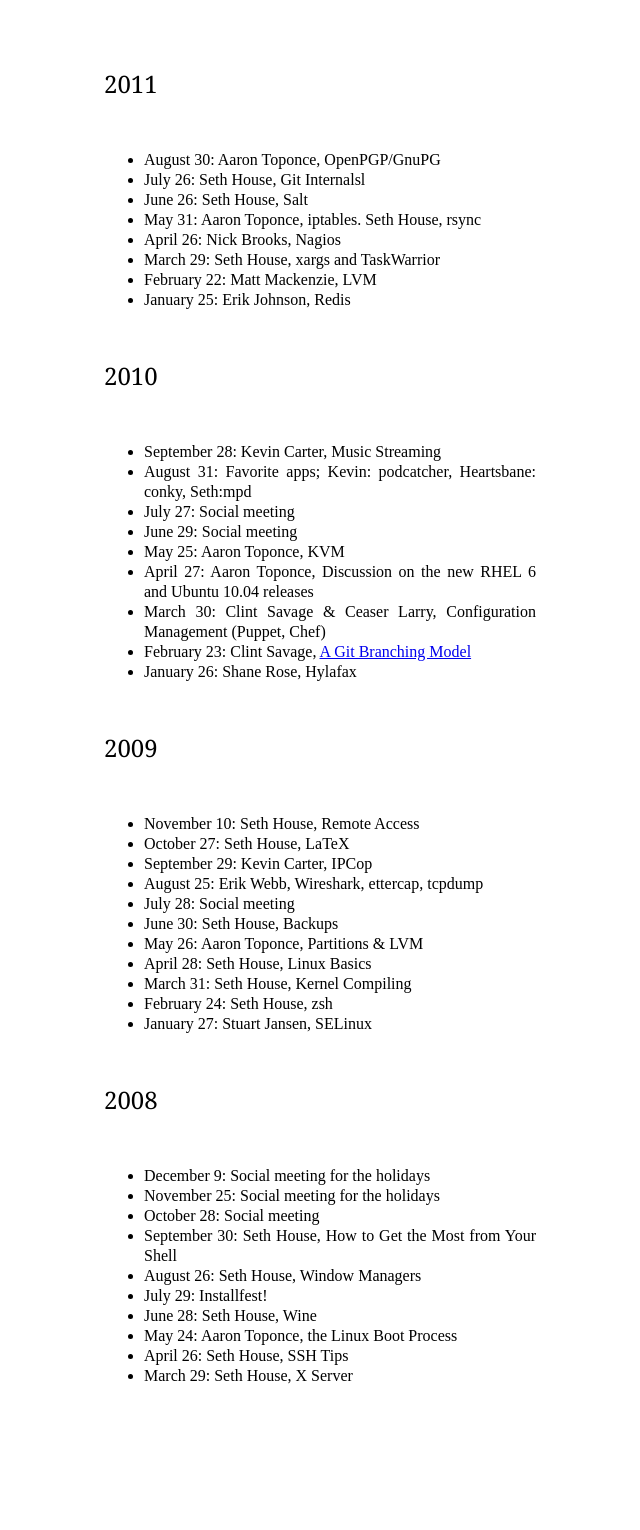
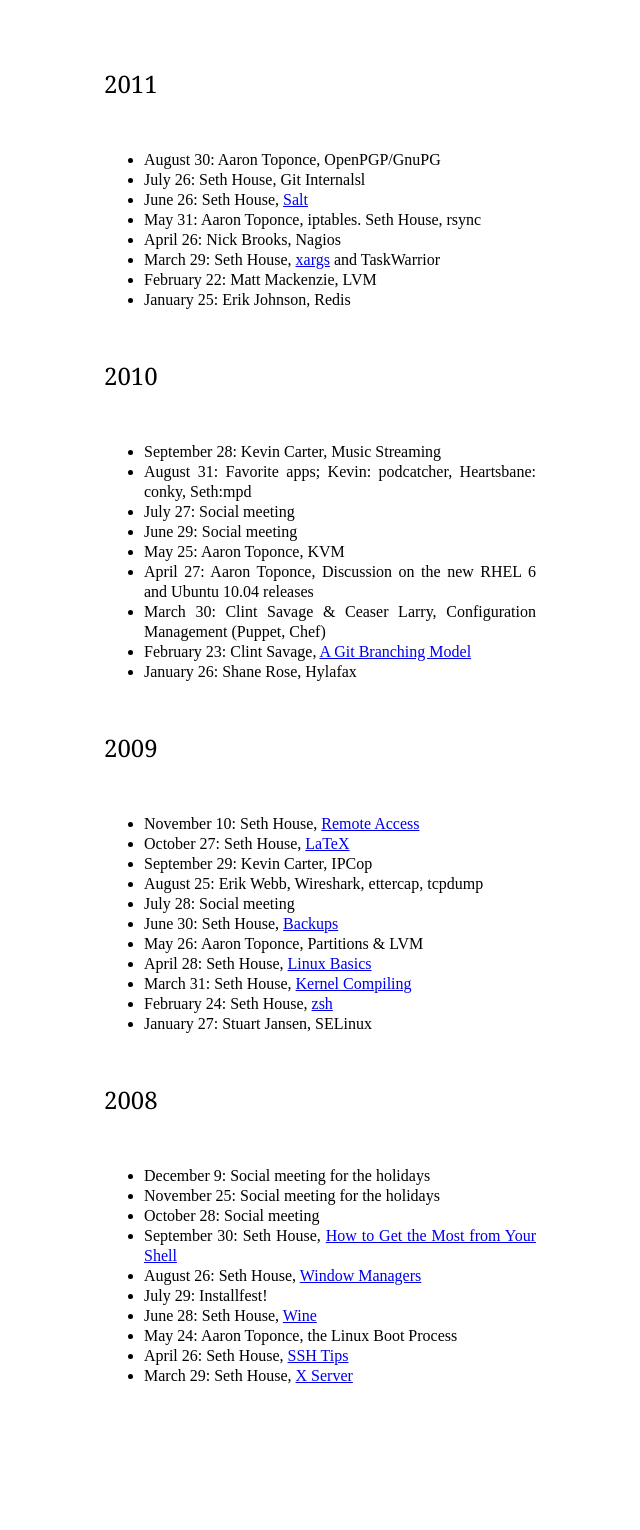
Before and after one commit to oalug/oalug.github.com, a Jekyll site: the page built from presentations.markdown, in a window 1280 px wide. Shown: the whole page, without its empty margins (284-924 px from the left). Built offline with Jekyll 4.4.1, drawn with Linux system fonts in a browser that asks for light colours; some web fonts are replaced; part of the change alters nothing that is shown.

```diff
--- a/presentations.markdown
+++ b/presentations.markdown
@@ -7,10 +7,10 @@ title: "Past Presentations"
 ----
 * August 30: Aaron Toponce, OpenPGP/GnuPG
 * July 26: Seth House, Git Internalsl
-* June 26: Seth House, Salt
+* June 26: Seth House, [Salt](https://github.com/whiteinge/presentations/tree/master/oalug_2011-06-28_salt)
 * May 31: Aaron Toponce, iptables. Seth House, rsync
 * April 26: Nick Brooks, Nagios
-* March 29: Seth House, xargs and TaskWarrior
+* March 29: Seth House, [xargs](https://github.com/whiteinge/presentations/tree/master/oalug_2011-02-22_xargs) and TaskWarrior
 * February 22: Matt Mackenzie, LVM
 * January 25: Erik Johnson, Redis
 
@@ -28,16 +28,16 @@ title: "Past Presentations"
 
 2009
 ----
-* November 10: Seth House, Remote Access
-* October 27: Seth House, LaTeX
+* November 10: Seth House, [Remote Access](https://github.com/whiteinge/presentations/tree/master/oalug_2009-11-24_remote-access)
+* October 27: Seth House, [LaTeX](https://github.com/whiteinge/presentations/tree/master/oalug_2009-10-27_latex)
 * September 29: Kevin Carter, IPCop
 * August 25: Erik Webb, Wireshark, ettercap, tcpdump
 * July 28: Social meeting
-* June 30: Seth House, Backups
+* June 30: Seth House, [Backups](https://github.com/whiteinge/presentations/tree/master/oalug_2009-06-30_backups)
 * May 26: Aaron Toponce, Partitions & LVM
-* April 28: Seth House, Linux Basics
-* March 31: Seth House, Kernel Compiling
-* February 24: Seth House, zsh
+* April 28: Seth House, [Linux Basics](https://github.com/whiteinge/presentations/tree/master/oalug_2009-04-28_linux-basics)
+* March 31: Seth House, [Kernel Compiling](https://github.com/whiteinge/presentations/tree/master/oalug_2009-03-31_kernel-compiling)
+* February 24: Seth House, [zsh](https://github.com/whiteinge/presentations/tree/master/oalug_2007-08-25_zsh)
 * January 27: Stuart Jansen, SELinux
 
 2008
@@ -45,10 +45,10 @@ title: "Past Presentations"
 * December 9: Social meeting for the holidays
 * November 25: Social meeting for the holidays
 * October 28: Social meeting
-* September 30: Seth House, How to Get the Most from Your Shell
-* August 26: Seth House, Window Managers
+* September 30: Seth House, [How to Get the Most from Your Shell](https://github.com/whiteinge/presentations/tree/master/oalug_2008-09-30_command-line)
+* August 26: Seth House, [Window Managers](https://github.com/whiteinge/presentations/tree/master/oalug_2008-08-26_windowmanagers)
 * July 29: Installfest!
-* June 28: Seth House, Wine
+* June 28: Seth House, [Wine](https://github.com/whiteinge/presentations/tree/master/oalug_2008-06-28_wine)
 * May 24: Aaron Toponce, the Linux Boot Process
-* April 26: Seth House, SSH Tips
-* March 29: Seth House, X Server
+* April 26: Seth House, [SSH Tips](https://github.com/whiteinge/presentations/tree/master/oalug_2008-04-26_ssh-tricks)
+* March 29: Seth House, [X Server](https://github.com/whiteinge/presentations/tree/master/oalug_2008-03-29_x-power-tools)
```
